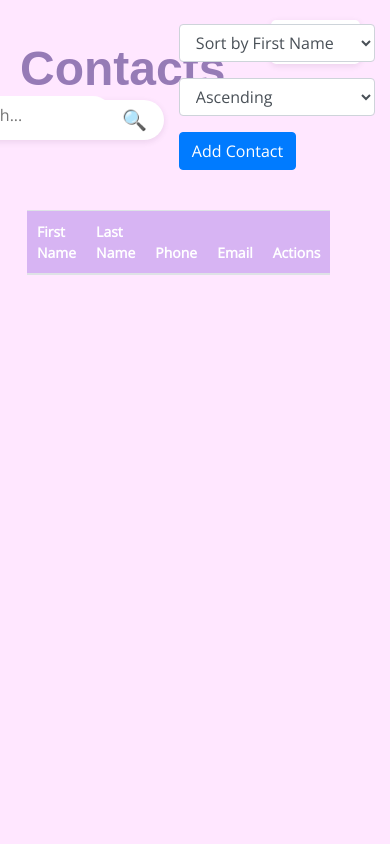
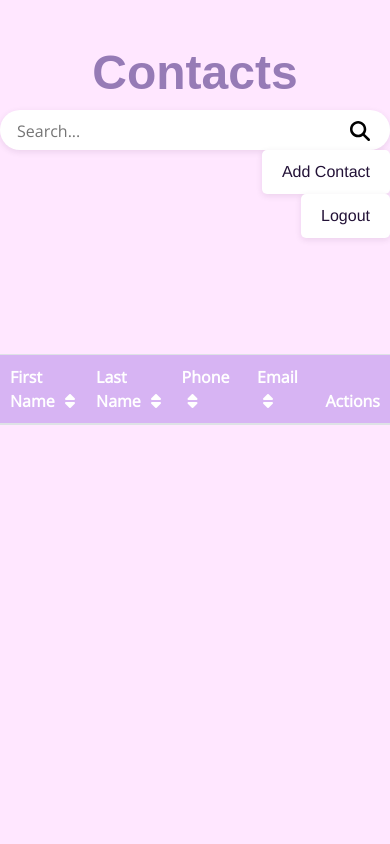
Before and after one commit to matt0125/Contact-Manager, a PHP site: page /contact.html in a window 390 px wide. Run offline with PHP 8.4, Linux system fonts and the light colour scheme; lists and menus that the app fills with data are empty; some libraries are stand-ins or nearby versions.

Commit message:
Redesign of contacts page
Redesign of already present elements of contacts page. Added option to close create contact form. (Closes #19 ) Changed way sorting will work. Overall, looks nicer.

```diff
--- a/html/contact.html
+++ b/html/contact.html
@@ -6,73 +6,103 @@
     <title>Contacts Page</title>
     <!-- BOOTSTRAP CSS -->
     <link href="https://maxcdn.bootstrapcdn.com/bootstrap/4.5.2/css/bootstrap.min.css" rel="stylesheet">
-    <!--link href="https://use.fontawesome.com/releases/v5.3.1/css/all.css" integrity="sha384-mzrmE5qonljUremFsqc01SB46JvROS7bZs3IO2EmfFsd15uHvIt+Y8vEf7N7fWAU" crossorigin="anonymous"-->
+    <link rel="stylesheet" href="https://cdnjs.cloudflare.com/ajax/libs/font-awesome/6.4.2/css/all.min.css" integrity="sha512-z3gLpd7yknf1YoNbCzqRKc4qyor8gaKU1qmn+CShxbuBusANI9QpRohGBreCFkKxLhei6S9CQXFEbbKuqLg0DA==" crossorigin="anonymous" referrerpolicy="no-referrer" />
+
+
     <link href="css/contact.css" rel="stylesheet">
 </head>
 <body>
+
+
+    <div class="row mt-0">
+        <!-- This row is ignored for some reason. Still necessary for spacer -->
+    </div>
+    <div class="row mt-4">
+        <!-- Empty spacer row -->
+    </div>
+    <div class="row flex align-items-end">
+        <div class="col-md-1"></div>
+        <div class="col-md-2 text-center">
             <header>
                 <h1><strong>Contacts</strong></h1>
             </header>
+        </div>
+
+        <div class="col-md-6 d-flex align-items-end justify-content-center">
             <!-- search bar stuff -->
             <div class="search-bar">
                 <input type="text" id="search-input" placeholder="Search...">
-        <div id="search-icon" class="search-icon">&#128269;</div>
+                <div id="search-icon" class="search-icon"><svg xmlns="http://www.w3.org/2000/svg" height="1em" viewBox="0 0 512 512"><!--! Font Awesome Free 6.4.2 by @fontawesome - https://fontawesome.com License - https://fontawesome.com/license (Commercial License) Copyright 2023 Fonticons, Inc. --><path d="M416 208c0 45.9-14.9 88.3-40 122.7L502.6 457.4c12.5 12.5 12.5 32.8 0 45.3s-32.8 12.5-45.3 0L330.7 376c-34.4 25.2-76.8 40-122.7 40C93.1 416 0 322.9 0 208S93.1 0 208 0S416 93.1 416 208zM208 352a144 144 0 1 0 0-288 144 144 0 1 0 0 288z"/></svg></div>
             </div>
+        </div>
+
+        <div class="col-md-1 text-right">
+            <button id="addContactBtn">Add Contact</button>
+        </div>
+
+        <div class="col-md-1 text-right">
             <div id="logout-container">
                 <button id="logout-button">Logout</button>
             </div>
-    <div class="container mt-4">
-        <div class="row">
-            <div class="col-md-12">
-                <div class="form-row">
-                    <div class="form-group col-md-3">
-                        <select class="form-control" id="sortBy">
-                            <option value="firstName">Sort by First Name</option>
-                            <option value="lastName">Sort by Last Name</option>
-                            <option value="phone">Sort by Phone</option>
-                            <option value="email">Sort by Email</option>
-                        </select>
         </div>
-                    <div class="form-group col-md-3">
-                        <select class="form-control" id="sortOrder">
-                            <option value="asc">Ascending</option>
-                            <option value="desc">Descending</option>
-                        </select>
-                    </div>
-                    <div class="form-group col-md-3">
-                        <button class="btn btn-primary" id="addContactBtn">Add Contact</button>
+
+        <!-- Create contact form -->
+        <!-- Has to be at bottom of row to avoid bad formatting -->
+        <div class="col-md-1">
             <!-- Overlay for form-->
             <div id="overlay" style="display: none;"></div>
-                        <!--Add contact form-->
+            <!-- Wrap the form in a container with custom CSS -->
+            <div class="container small-form-container mt-5">
+                <!-- Your existing form -->
                 <div id="contactModal" style="display: none;">
+                    <i class="fas fa-times close-button fa-md" id="closeForm" onmouseover="this.style.color='#f00';" onmouseout="this.style.color='#888';"></i> <!-- Close button -->
                     <form id="contactForm">
-                                <label for="firstName">First Name:</label>
-                                <input type="text" id="firstNameInput" name="firstName">
+                        <div class="form-group">
+                            <label for="firstNameInput">First Name</label>
+                            <input type="text" id="firstNameInput" name="firstName" class="form-control">
+                        </div>
 
-                                <label for="lastName">Last Name:</label>
-                                <input type="text" id="lastNameInput" name="lastName">
+                        <div class="form-group">
+                            <label for="lastNameInput">Last Name</label>
+                            <input type="text" id="lastNameInput" name="lastName" class="form-control">
+                        </div>
 
-                                <label for="phone">Phone Number:</label>
-                                <input type="tel" id="phoneInput" name="phone">
+                        <div class="form-group">
+                            <label for="phoneInput">Phone Number</label>
+                            <input type="tel" id="phoneInput" name="phone" class="form-control" autocomplete="phone">
+                        </div>
 
-                                <label for="email">Email Address:</label>
-                                <input type="email" id="emailInput" name="email">
+                        <div class="form-group">
+                            <label for="emailInput">Email Address</label>
+                            <input type="email" id="emailInput" name="email" class="form-control" autocomplete="email">
+                        </div>
 
-                                <input type="submit" value="Create Contact">
+                        <div class="form-group">
+                            <input type="submit" value="Create Contact" class="btn btn-primary">
+                        </div>
                     </form>
                 </div>
             </div>
         </div>
 
+    </div>
+
+
+    <div class="row mt-1">
+        <!-- Empty spacer row -->
+    </div>
+
+    <div class="row justify-content-center">
+        <div class="col-md-10">
             <!-- Contact Table -->
             <table class="table table-striped mt-4">
                 <thead>
                     <tr>
-                            <th>First Name</th>
-                            <th>Last Name</th>
-                            <th>Phone</th>
-                            <th>Email</th>
-                            <th>Actions</th>
+                        <th id="table-firstname">First Name <i class="fa-solid fa-sort" style="margin-left: 6px;"></i></th>
+                        <th id="table-lastname">Last Name <i class="fa-solid fa-sort" style="margin-left: 6px;"></i></th>
+                        <th id="table-phone">Phone <i class="fa-solid fa-sort" style="margin-left: 6px;"></i></th>
+                        <th id="table-email">Email <i class="fa-solid fa-sort" style="margin-left: 6px;"></i></th>
+                        <th id="table-actions">Actions</i></th>
                     </tr>
                 </thead>
                 <tbody id="contactList">
@@ -81,11 +111,16 @@
             </table>
         </div>
     </div>
-    </div>
+
+
     <!-- Bootstrap js-->
     <script src="https://code.jquery.com/jquery-3.5.1.slim.min.js"></script>
     <script src="https://cdn.jsdelivr.net/npm/@popperjs/core@2.5.3/dist/umd/popper.min.js"></script>
     <script src="https://maxcdn.bootstrapcdn.com/bootstrap/4.5.2/js/bootstrap.min.js"></script>
     <script src="js/contact.js"></script>
+
+    <script>
+        document.getElementById('closeForm').addEventListener('click', toggleAddContact);
+    </script>
 </body>
 </html>
--- a/html/css/contact.css
+++ b/html/css/contact.css
@@ -5,7 +5,6 @@ body {
     font-family: 'Open Sans', sans-serif;
     margin: 0;
     padding: 0;
-    display: flex;
     justify-content: center;
     align-items: flex-start;
     min-height: 100vh;
@@ -14,7 +13,6 @@ body {
 
 h1 {
     font-family: sans-serif;
-    text-align: center;
     margin-top: 20px;
     font-size: 48px;
 }
@@ -22,12 +20,6 @@ h1 {
 header {
     color: #967BB6;
     font-family: "Helvetica", sans-serif;
-    /* increase font size */
-    text-align: left;
-    padding: 20px;
-    position: absolute;
-    top: 0;
-    left: 0;
 }
 
 .search-bar{
@@ -35,23 +27,23 @@ header {
     flex-direction: row;
     justify-content: center;
     align-items: center;
-    background-color: #fff;
+    background-color: #FFFFFF;
     border-radius: 25px;
-    padding: 7px;
+    padding: 10px;
     width: 100%;
-    max-width: 400px;
+    max-width: 600px;
     box-shadow: 0px 2px 6px rgba(59, 21, 64, 0.1);
-    margin-top: 100px;
-    margin-left: calc(50% - 250px);
-    height: 40px;
+    max-height: 40px;
 }
 
 #search-input {
     border: none;
     border-radius: 25px;
     padding: 7px;
+    padding-top: 20px;
     width: 90%;
     outline: none;
+    background-color: rgba(0, 0, 0, 0);
 }
 
 .search-icon {
@@ -61,13 +53,22 @@ header {
 }
 
 #logout-container {
-    position: absolute;
-    top: 20px;
-    right: 30px;
+    /* top: 0px; */
+    /* right: 0px; */
 }
 
 #logout-button {
-    background-color: #fff;
+    background-color: #FFFFFF;
+    font-family: "Helvetica", sans-serif;
+    color: #231237;
+    border: none;
+    border-radius: 5px;
+    padding: 10px 20px;
+    cursor: pointer;
+    box-shadow: 0px 2px 6px rgba(59, 21, 64, 0.1);
+}
+#addContactBtn {
+    background-color: #FFFFFF;
     font-family: "Helvetica", sans-serif;
     color: #231237;
     border: none;
@@ -77,17 +78,31 @@ header {
     box-shadow: 0px 2px 6px rgba(59, 21, 64, 0.1);
 }
 
+.close-button {
+    position: absolute;
+    top: 20px;
+    right: 22px;
+
+    cursor: pointer;
+    color: #888;
+}
+
+.small-form-container {
+    max-width: 400px; /* Adjust the width as needed */
+    margin: 0 auto; /* Center the container horizontally */
+    padding: 20px; /* Add some padding for spacing */
+}
+
 .table {
     background-color: #F0F0F0;
     font-family: "Open sans", sans-serif;
     font-size: 14px;
-    margin-top: calc(50% - 250px);
-    margin-left: calc(50% - 250px);
 }
 
 .table th{
     background-color: #D7B4F3;
     color: #FFF;
+    font-size: medium;
 }
 
 .table td{
```
Also changed, not shown: html/index-copy.html (deleted, +0 -75 lines). Lines whose indentation alone changed are shown as unchanged.
